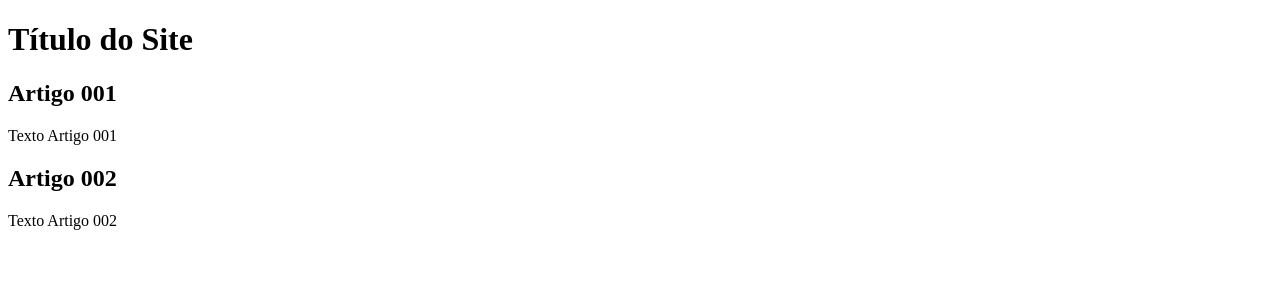
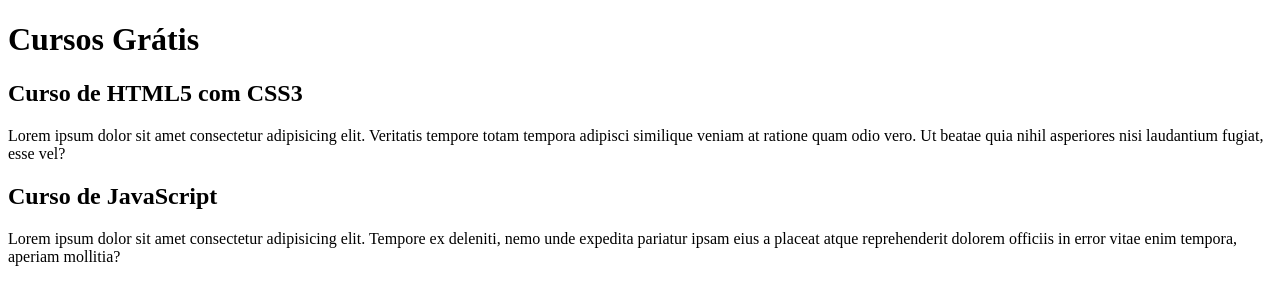
Before and after one commit to IDSLeonardo/projeto-site, a plain HTML site: page index.html in a window 1280 px wide. Drawn offline with Linux system fonts and the light colour scheme.

Commit message:
Adição de conteúdo

```diff
--- a/index.html
+++ b/index.html
@@ -8,15 +8,15 @@
 <body>
     <main>
         <header>
-            <h1>Título do Site</h1>
+            <h1>Cursos Grátis</h1>
         </header>
         <article>
-            <h2>Artigo 001</h2>
-            <p>Texto Artigo 001</p>
+            <h2>Curso de HTML5 com CSS3</h2>
+            <p>Lorem ipsum dolor sit amet consectetur adipisicing elit. Veritatis tempore totam tempora adipisci similique veniam at ratione quam odio vero. Ut beatae quia nihil asperiores nisi laudantium fugiat, esse vel?</p>
         </article>
         <article>
-            <h2>Artigo 002</h2>
-            <p>Texto Artigo 002</p>
+            <h2>Curso de JavaScript</h2>
+            <p>Lorem ipsum dolor sit amet consectetur adipisicing elit. Tempore ex deleniti, nemo unde expedita pariatur ipsam eius a placeat atque reprehenderit dolorem officiis in error vitae enim tempora, aperiam mollitia?</p>
         </article>
     </main>
 </body>
```
